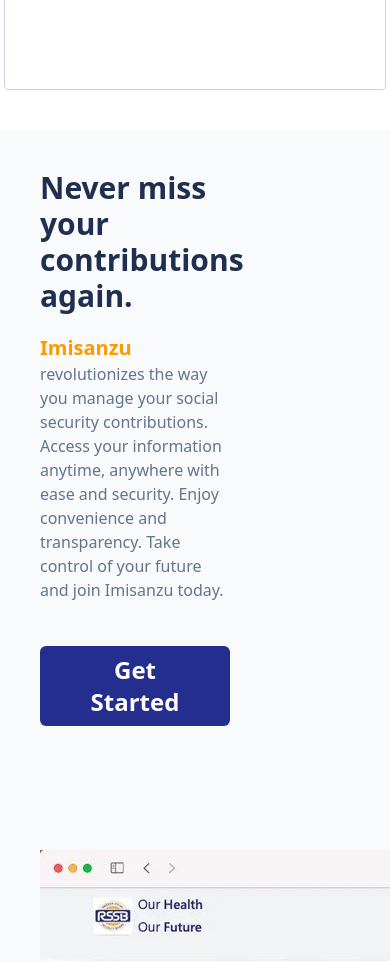
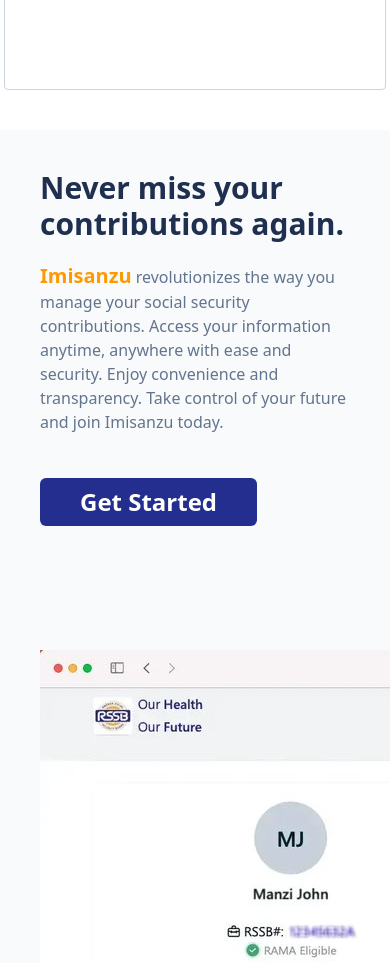
Before and after one commit to Zolender/CSS_Gate, a website: page index.html in a window 390 px wide. Shown: the part 2804-3767 px from the top of the page. Drawn offline with Linux system fonts and the light colour scheme.

Commit message:
modify a breakpoint padding

```diff
--- a/index.html
+++ b/index.html
@@ -212,7 +212,7 @@
 
     <!-- contribution description and let's say advertisement part -->
         <div class=" px-10 grid grid-cols-2 gap-5 bg-[#F9FAFB] max-lg:flex max-lg:flex-col max-lg:gap-1 ">
-            <div class=" h-full flex flex-col pr-30  gap-5 py-40 max-lg:py-10">
+            <div class=" h-full flex flex-col pr-30  gap-5 py-40 max-lg:py-10 max-lg:px-0">
                 <p class="font-bold text-3xl text-[#1F2F4F]">Never miss your contributions again.</p>
                 <p class="text-slate-500"><span class="text-amber-500 font-bold text-xl ">Imisanzu</span> revolutionizes the way you manage your social security contributions. Access your information anytime, anywhere with ease and security. Enjoy convenience and transparency. Take control of your future and join Imisanzu today.</p>
                 <button type="button" class="px-10 py-2 mt-6 text-white text-2xl font-bold bg-[#242e8f] w-fit rounded-md">Get Started</button>
```
Also changed, not shown: src/css/styles.css.
